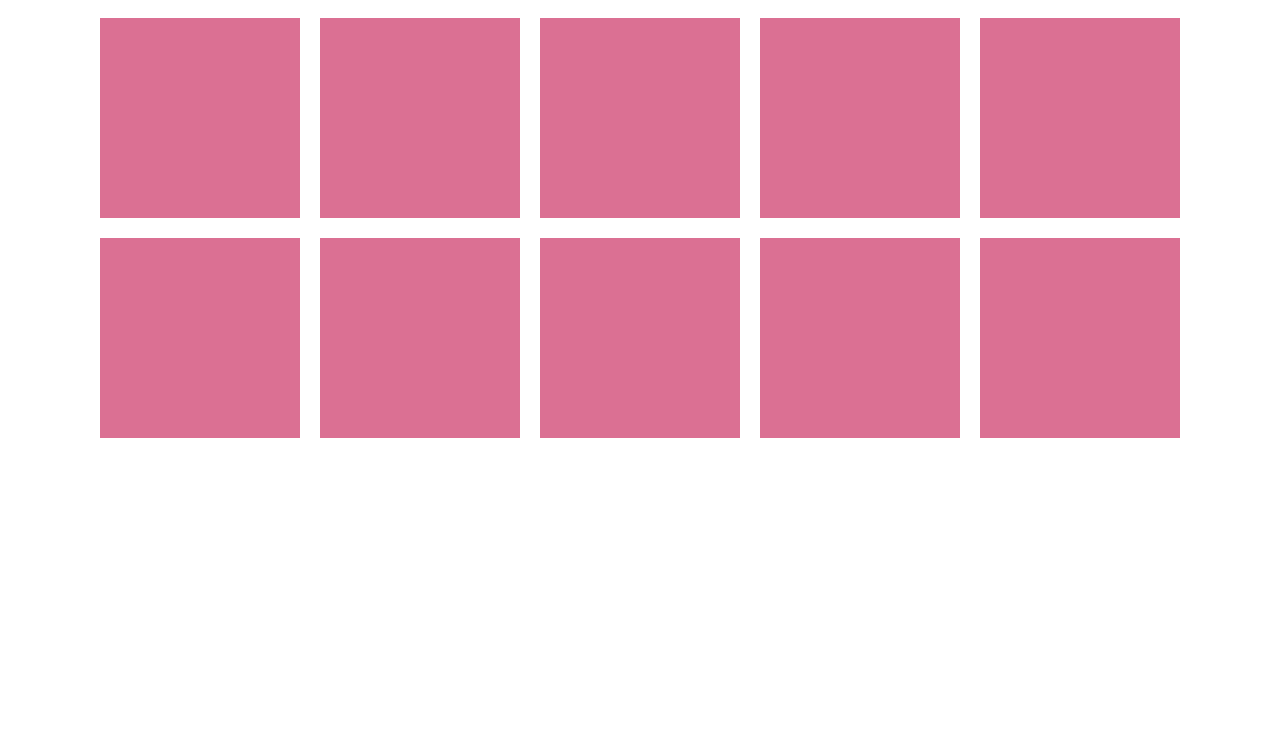
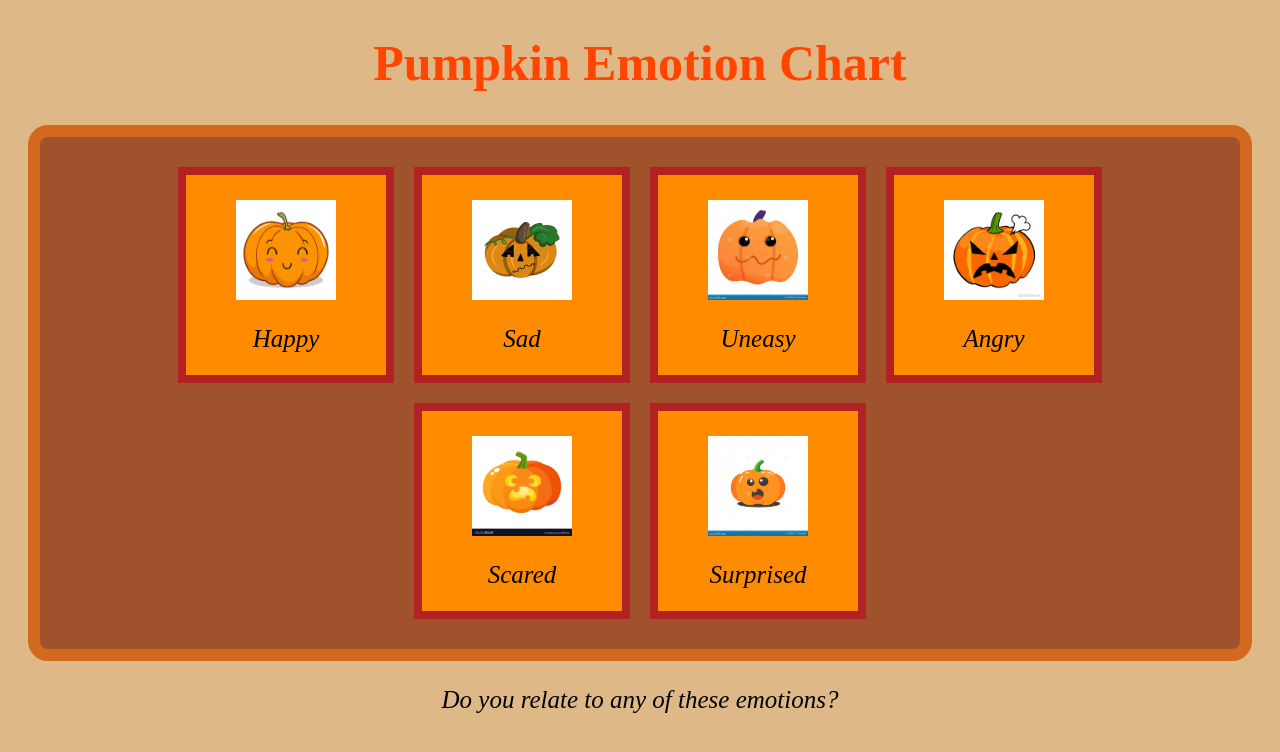
Before and after one commit to GU-Web-Dev-2024/homework-4-kalfaro2025, a plain HTML site: page index.html in a window 1280 px wide. Drawn offline with Linux system fonts and the light colour scheme.

Commit message:
Added images

```diff
--- a/index.html
+++ b/index.html
@@ -7,17 +7,35 @@
     <link rel="stylesheet" href="style.css">
 </head>
 <body>
+    <h1>Pumpkin Emotion Chart</h1>
     <div id="container">
-        <div id="candy1"></div>
-        <div id="candy2"></div>
-        <div id="candy3"></div>
-        <div id="candy4"></div>
-        <div id="candy5"></div>
-        <div id="candy6"></div>
-        <div id="candy7"></div>
-        <div id="candy8"></div>
-        <div id="candy9"></div>
-        <div id="candy10"></div>
+        <div id="pumpkin1">
+            <img src="happy.jpg" alt="Happy">
+            <p>Happy</p>
+        </div>
+        <div id="pumpkin2">
+            <img src="sad.jpg" alt="Sad">
+            <p>Sad</p>
+        </div>
+        <div id="pumpkin3">
+            <img src="uneasy.jpg" alt="Uneasy">
+            <p>Uneasy</p>
+        </div>
+        <div id="pumpkin4">
+            <img src="angry.png" alt="Angry">
+            <p>Angry</p>
+        </div>
+        <div id="pumpkin5">
+            <img src="scared.jpg" alt="Scared">
+            <p>Scared</p>
+        </div>
+        <div id="pumpkin6">
+            <img src="surprised.jpg" alt="Surprised">
+            <p>Surprised</p>
+        </div>
     </div>
+    <footer>
+        <p>Do you relate to any of these emotions?</p>
+    </footer>
 </body>
 </html>
--- a/style.css
+++ b/style.css
@@ -3,11 +3,43 @@
     flex-direction: row;
     justify-content: center;
     flex-wrap: wrap;
+    background-color: sienna;
+    border: 12px solid chocolate;
+    margin: 20px;
+    padding: 20px;
+    border-radius: 20px;
 }
 
-#candy1, #candy2, #candy3, #candy4, #candy5, #candy6, #candy7, #candy8, #candy9, #candy10 {
+#pumpkin1, #pumpkin2, #pumpkin3, #pumpkin4, #pumpkin5, #pumpkin6 {
     height: 200px;
     width: 200px;
-    background-color: palevioletred;
     margin: 10px;
+    border : 8px solid firebrick;
+    background-color: darkorange;
+
 }
+img {
+    height: 100px;
+    width: 100px;
+    margin: 25px;
+    display: block;
+    margin-left: auto;
+    margin-right: auto;
+    width: 50%;
+}
+h1 {
+    text-align: center;
+    font-size: 50px;
+    font-family: 'Times New Roman', Times, serif;
+    color: orangered;
+}
+body {
+    background-color: burlywood
+}
+p {
+    text-align: center;
+    font-size: 25px;
+    font-style: italic;
+    font-family: 'Times New Roman', Times, serif;
+    color:black;
+}
```
Also changed, not shown: angry.png (added), happy.jpg (added), sad.jpg (added), scared.jpg (added), surprised.jpg (added), uneasy.jpg (added).
